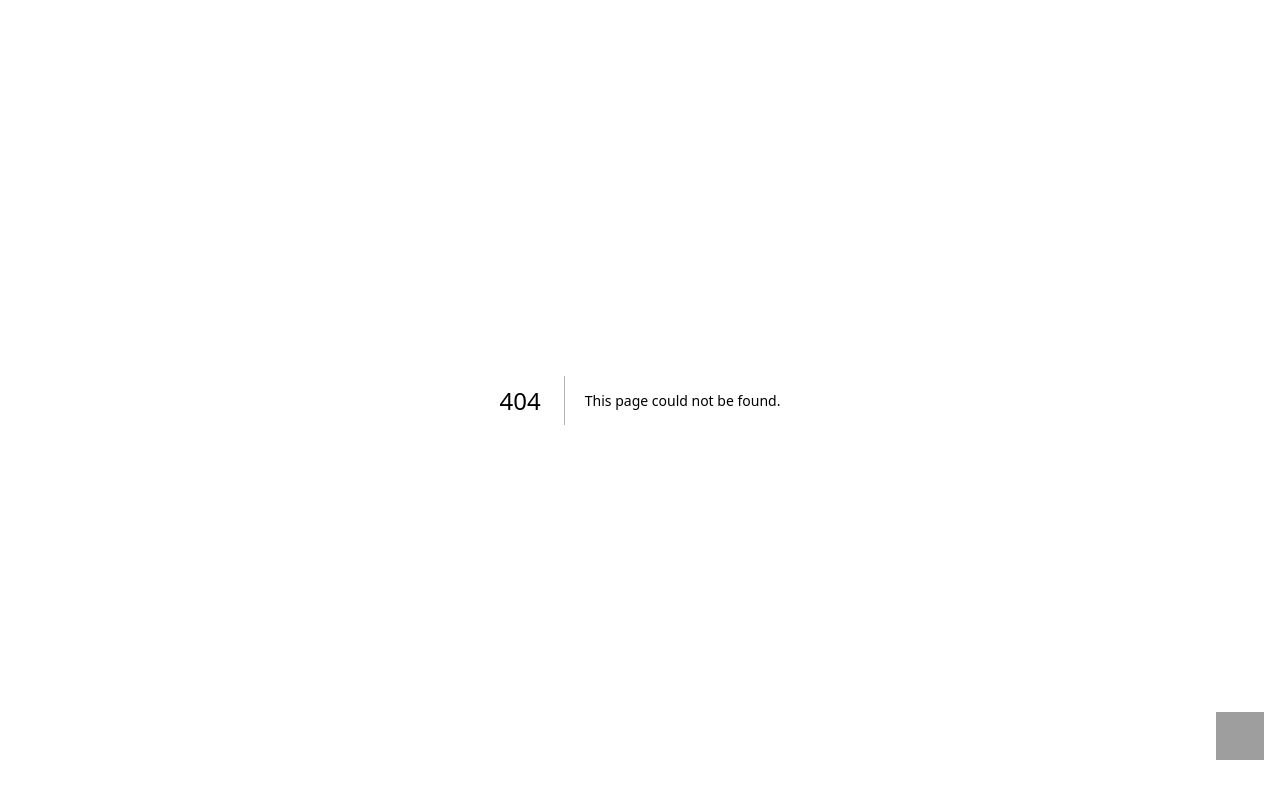
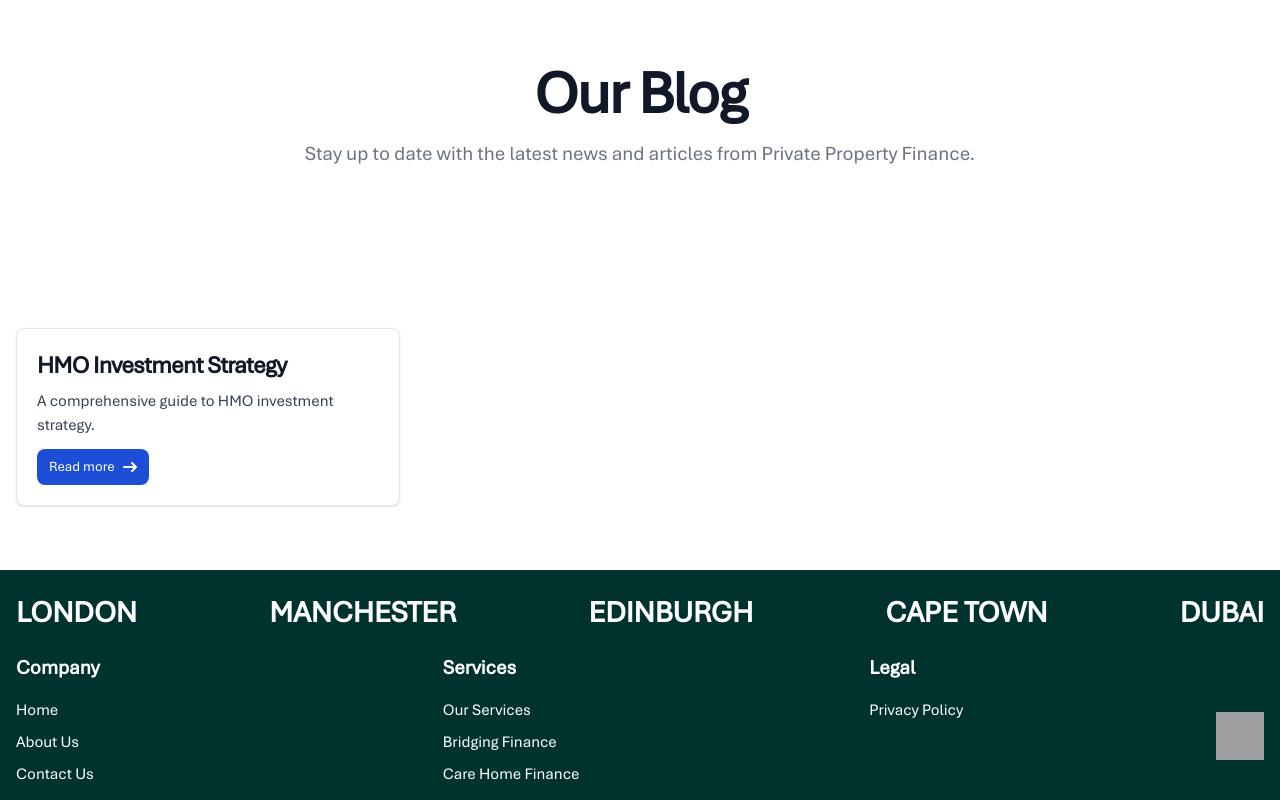
Before and after one commit to PhilaniNcube/privatepropertyfinance, a Next.js app: page /blogs in a window 1280 px wide. Before the commit this address had no page. Shown: the top 800 px of the page. Built offline with nearby package versions, Linux system fonts and the light colour scheme; grey boxes are pictures that could not be loaded.

Commit message:
Refactor code structure for improved readability and maintainability

```diff
--- /dev/null
+++ b/app/(marketing)/blogs/[slug]/_components/hero-section.tsx
@@ -0,0 +1,17 @@
+interface HeroSectionProps {
+  title: string;
+  description: string;
+}
+
+const HeroSection = ({ title, description }: HeroSectionProps) => {
+  return (
+    <section className="bg-white dark:bg-gray-900">
+      <div className="py-8 px-4 mx-auto max-w-screen-xl text-center lg:py-16">
+        <h1 className="mb-4 text-4xl font-extrabold tracking-tight leading-none text-gray-900 md:text-5xl lg:text-6xl dark:text-white">{title}</h1>
+        <p className="mb-8 text-lg font-normal text-gray-500 lg:text-xl sm:px-16 lg:px-48 dark:text-gray-400">{description}</p>
+      </div>
+    </section>
+  );
+};
+
+export default HeroSection;
--- /dev/null
+++ b/app/(marketing)/blogs/[slug]/_components/main-content.tsx
@@ -0,0 +1,15 @@
+interface MainContentProps {
+  contentHtml: string;
+}
+
+const MainContent = ({ contentHtml }: MainContentProps) => {
+  return (
+    <section className="bg-white dark:bg-gray-900">
+      <div className="py-8 px-4 mx-auto max-w-screen-xl lg:py-16">
+        <div className="mx-auto w-full text-left format format-sm sm:format-base lg:format-lg format-blue dark:format-invert" dangerouslySetInnerHTML={{ __html: contentHtml }} />
+      </div>
+    </section>
+  );
+};
+
+export default MainContent;
--- /dev/null
+++ b/app/(marketing)/blogs/[slug]/page.tsx
@@ -0,0 +1,45 @@
+import HeroSection from "./_components/hero-section";
+import MainContent from "./_components/main-content";
+import fs from "fs";
+import path from "path";
+import matter from "gray-matter";
+import { remark } from "remark";
+import html from "remark-html";
+
+interface BlogPostProps {
+  params: { slug: string };
+}
+
+interface BlogPostData {
+  title: string;
+  description: string;
+  contentHtml: string;
+}
+
+const getBlogPostData = async (slug: string): Promise<BlogPostData> => {
+  const fullPath = path.join(process.cwd(), `content/blogs/${slug}.md`);
+  const fileContents = fs.readFileSync(fullPath, "utf8");
+  const matterResult = matter(fileContents);
+
+  const processedContent = await remark().use(html).process(matterResult.content);
+  const contentHtml = processedContent.toString();
+
+  return {
+    title: matterResult.data.title || "No Title",
+    description: matterResult.data.description || "No Description",
+    contentHtml,
+  };
+};
+
+const BlogPostPage = async ({ params }: BlogPostProps) => {
+  const blogPost = await getBlogPostData(params.slug);
+
+  return (
+    <div>
+      <HeroSection title={blogPost.title} description={blogPost.description} />
+      <MainContent contentHtml={blogPost.contentHtml} />
+    </div>
+  );
+};
+
+export default BlogPostPage;
--- /dev/null
+++ b/app/(marketing)/blogs/_components/blog-card.tsx
@@ -0,0 +1,28 @@
+import Link from "next/link";
+
+interface BlogCardProps {
+  slug: string;
+  title: string;
+  description: string;
+}
+
+const BlogCard = ({ slug, title, description }: BlogCardProps) => {
+  return (
+    <div className="max-w-sm bg-white border border-gray-200 rounded-lg shadow dark:bg-gray-800 dark:border-gray-700">
+      <div className="p-5">
+        <Link href={`/blogs/${slug}`}>
+          <h5 className="mb-2 text-2xl font-bold tracking-tight text-gray-900 dark:text-white">{title}</h5>
+        </Link>
+        <p className="mb-3 font-normal text-gray-700 dark:text-gray-400">{description}</p>
+        <Link href={`/blogs/${slug}`} className="inline-flex items-center px-3 py-2 text-sm font-medium text-center text-white bg-blue-700 rounded-lg hover:bg-blue-800 focus:ring-4 focus:outline-none focus:ring-blue-300 dark:bg-blue-600 dark:hover:bg-blue-700 dark:focus:ring-blue-800">
+          Read more
+          <svg className="rtl:rotate-180 w-3.5 h-3.5 ms-2" aria-hidden="true" xmlns="http://www.w3.org/2000/svg" fill="none" viewBox="0 0 14 10">
+            <path stroke="currentColor" strokeLinecap="round" strokeLinejoin="round" strokeWidth="2" d="M1 5h12m0 0L9 1m4 4L9 9"/>
+          </svg>
+        </Link>
+      </div>
+    </div>
+  );
+};
+
+export default BlogCard;
--- /dev/null
+++ b/app/(marketing)/blogs/_components/blogs-hero.tsx
@@ -0,0 +1,12 @@
+const BlogsHero = () => {
+  return (
+    <section className="bg-white dark:bg-gray-900">
+      <div className="py-8 px-4 mx-auto max-w-screen-xl text-center lg:py-16">
+        <h1 className="mb-4 text-4xl font-extrabold tracking-tight leading-none text-gray-900 md:text-5xl lg:text-6xl dark:text-white">Our Blog</h1>
+        <p className="mb-8 text-lg font-normal text-gray-500 lg:text-xl sm:px-16 lg:px-48 dark:text-gray-400">Stay up to date with the latest news and articles from Private Property Finance.</p>
+      </div>
+    </section>
+  );
+};
+
+export default BlogsHero;
--- /dev/null
+++ b/app/(marketing)/blogs/page.tsx
@@ -0,0 +1,50 @@
+import BlogsHero from "./_components/blogs-hero";
+import BlogCard from "./_components/blog-card";
+import fs from "fs";
+import path from "path";
+import matter from "gray-matter";
+
+interface BlogPost {
+  slug: string;
+  title: string;
+  description: string;
+}
+
+const getBlogPosts = (): BlogPost[] => {
+  const postsDirectory = path.join(process.cwd(), "content/blogs");
+  const fileNames = fs.readdirSync(postsDirectory);
+
+  const allPostsData = fileNames.map((fileName) => {
+    const slug = fileName.replace(/\.md$/, "");
+    const fullPath = path.join(postsDirectory, fileName);
+    const fileContents = fs.readFileSync(fullPath, "utf8");
+    const matterResult = matter(fileContents);
+
+    return {
+      slug,
+      title: matterResult.data.title || "No Title",
+      description: matterResult.data.description || "No Description",
+    };
+  });
+
+  return allPostsData;
+};
+
+const BlogsPage = () => {
+  const blogPosts = getBlogPosts();
+
+  return (
+    <div>
+      <BlogsHero />
+      <section className="py-8 px-4 mx-auto max-w-screen-xl lg:py-16">
+        <div className="grid gap-8 lg:grid-cols-2">
+          {blogPosts.map((post) => (
+            <BlogCard key={post.slug} slug={post.slug} title={post.title} description={post.description} />
+          ))}
+        </div>
+      </section>
+    </div>
+  );
+};
+
+export default BlogsPage;
--- a/components/navigation/navigation.client.tsx
+++ b/components/navigation/navigation.client.tsx
@@ -22,6 +22,7 @@ const navigationLinks = [
     ],
   },
   { text: "Contact Us", url: "/contact-us" },
+  { text: "Blog", url: "/blogs" },
   { text: "Get a Quote", url: "/get-a-quote" },
 ];
 
--- /dev/null
+++ b/content/blogs/hmo-investment-strategy.md
@@ -0,0 +1,6 @@
+---
+title: HMO Investment Strategy
+description: A comprehensive guide to HMO investment strategy.
+---
+
+This is a placeholder for the blog post content. Please replace this with the actual content from the 'HMO_Investment_Strategy - Blog 1.docx' file, converted to markdown or plain text.
--- a/package.json
+++ b/package.json
@@ -47,6 +47,7 @@
     "date-fns": "^4.1.0",
     "embla-carousel-react": "^8.3.1",
     "framer-motion": "^11.11.11",
+    "gray-matter": "^4.0.3",
     "input-otp": "^1.4.0",
     "lucide-react": "^0.454.0",
     "next": "15.0.2",
@@ -59,6 +60,8 @@
     "react-hook-form": "^7.53.1",
     "react-resizable-panels": "^2.1.6",
     "recharts": "^2.13.3",
+    "remark": "^15.0.1",
+    "remark-html": "^16.0.1",
     "resend": "4.0.1-alpha.0",
     "sonner": "^1.6.1",
     "tailwind-merge": "^2.5.4",
```
Also changed, not shown: 1 other file (tests, documents, lock files or other folders).
